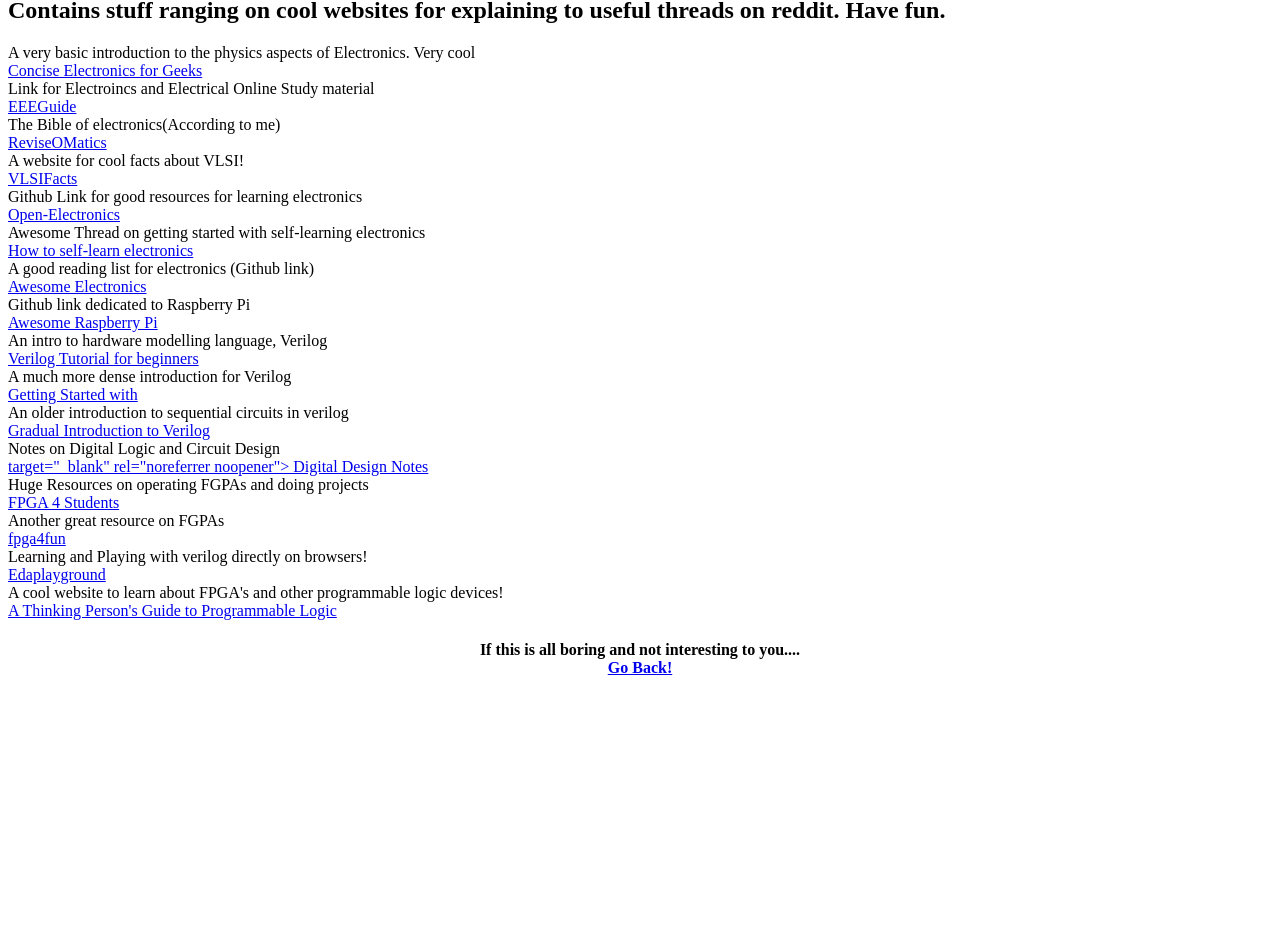
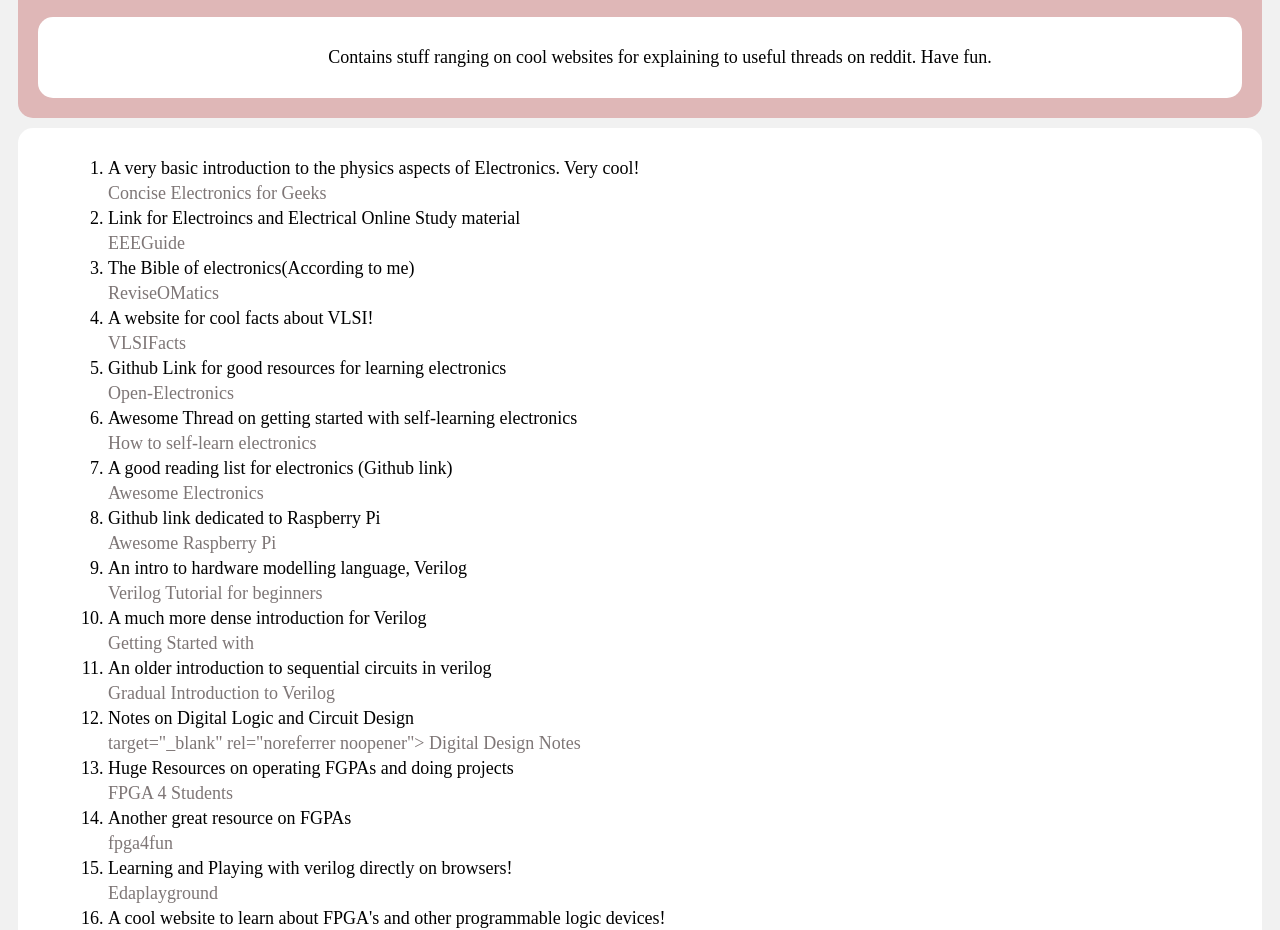
Before and after one commit to sanathNU/Cool-Websites, a plain HTML site: page pages/Elec.html in a window 1280 px wide. Shown: the part 83-1013 px from the top of the page. Before the commit the page ends 800 px from the top, so only its background shows below. Drawn offline with Linux system fonts and the light colour scheme.

Commit message:
Update Elec.html

```diff
--- a/pages/Elec.html
+++ b/pages/Elec.html
@@ -4,66 +4,71 @@
         <title>Electronics</title>
         <meta charset = 'utf-8'>
         <meta name = 'viewport' content="width=device-width, initial-scale=1">
+        <link rel="stylesheet" href="AllPages.css">
     </head>
 
     <body>
+        <div class="header"><h1 style = 'text-align:center'>
         <h1 style = 'text-align:center'> Electronics Resources</h1>
-        <h2 > Contains stuff ranging on cool websites for explaining to useful threads on reddit. Have fun.</h2>
-        <p>
-        A very basic introduction to the physics aspects of Electronics. Very cool<br>
-        <a href='https://lcamtuf.coredump.cx/electronics/' target="_blank" rel="noreferrer noopener">
-            Concise Electronics for Geeks</a><br>
+         <div class="content">
+        <p> Contains stuff ranging on cool websites for explaining to useful threads on reddit. Have fun.</p>
+    </div></div>
+
+        <div class="content">
+        <ol>
+        <li>A very basic introduction to the physics aspects of Electronics. Very cool!<br>
+        <a class='link' href='https://lcamtuf.coredump.cx/electronics/' target="_blank" rel="noreferrer noopener">
+            Concise Electronics for Geeks</a></li><li>
         Link for Electroincs and Electrical Online Study material<br>
-        <a href='https://www.eeeguide.com/' target="_blank" rel="noreferrer noopener">
-            EEEGuide</a><br>
+        <a class='link' href='https://www.eeeguide.com/' target="_blank" rel="noreferrer noopener">
+            EEEGuide</a></li><li>
         The Bible of electronics(According to me)<br>
-            <a href='https://reviseomatic.org/rOmV4/' target="_blank" rel="noreferrer noopener">
-        ReviseOMatics</a><br>
+            <a class='link' href='https://reviseomatic.org/rOmV4/' target="_blank" rel="noreferrer noopener">
+        ReviseOMatics</a></li><li>
         A website for cool facts about VLSI!<br>
-            <a href='http://www.vlsifacts.com/' target="_blank" rel="noreferrer noopener">
-        VLSIFacts</a><br>
+            <a class='link' href='http://www.vlsifacts.com/' target="_blank" rel="noreferrer noopener">
+        VLSIFacts</a></li><li>
         Github Link for good resources for learning electronics<br>
-            <a href='https://github.com/intajay/open-electronics' target="_blank" rel="noreferrer noopener">
-        Open-Electronics</a><br>
+            <a class='link' href='https://github.com/intajay/open-electronics' target="_blank" rel="noreferrer noopener">
+        Open-Electronics</a></li><li>
         Awesome Thread on getting started with self-learning electronics <br>
-            <a href='https://news.ycombinator.com/item?id=16775744' target="_blank" rel="noreferrer noopener">
-        How to self-learn electronics</self-learn></a><br>
+            <a class='link' href='https://news.ycombinator.com/item?id=16775744' target="_blank" rel="noreferrer noopener">
+        How to self-learn electronics</self-learn></a></li><li>
         A good reading list for electronics (Github link) <br>
-            <a href='https://github.com/offjangir/Awesome-Electronincs-Reading-Material' target="_blank" rel="noreferrer noopener">
-        Awesome Electronics</a><br>
+            <a class='link' href='https://github.com/offjangir/Awesome-Electronincs-Reading-Material' target="_blank" rel="noreferrer noopener">
+        Awesome Electronics</a></li><li>
         Github link dedicated to Raspberry Pi <br>
-            <a href='https://github.com/thibmaek/awesome-raspberry-pi' target="_blank" rel="noreferrer noopener">
-        Awesome Raspberry Pi</a><br>
+            <a class='link' href='https://github.com/thibmaek/awesome-raspberry-pi' target="_blank" rel="noreferrer noopener">
+        Awesome Raspberry Pi</a></li><li>
         An intro to hardware modelling language, Verilog <br>
-            <a href='http://referencedesigner.com/tutorials/verilog/verilog_01.php' target="_blank" rel="noreferrer noopener">
-        Verilog Tutorial for beginners</a><br>
+            <a class='link' href='http://referencedesigner.com/tutorials/verilog/verilog_01.php' target="_blank" rel="noreferrer noopener">
+        Verilog Tutorial for beginners</a></li><li>
         A much more dense introduction for Verilog<br>
-            <a href='https://riptutorial.com/verilog' target="_blank" rel="noreferrer noopener">
-        Getting Started with</a><br>
+            <a class='link' href='https://riptutorial.com/verilog' target="_blank" rel="noreferrer noopener">
+        Getting Started with</a></li><li>
         An older introduction to sequential circuits in verilog<br>
-            <a href='https://www.rose-hulman.edu/class/ee/laflen/ece333/Resources/VerilogSequential.htm' target="_blank" rel="noreferrer noopener">
-        Gradual Introduction to Verilog</a><br>
+            <a class='link' href='https://www.rose-hulman.edu/class/ee/laflen/ece333/Resources/VerilogSequential.htm' target="_blank" rel="noreferrer noopener">
+        Gradual Introduction to Verilog</a></li><li>
         Notes on Digital Logic and Circuit Design<br>
-            <a href='http://www.barrywatson.se/dd/index.html'> target="_blank" rel="noreferrer noopener">
-        Digital Design Notes</a><br>
+            <a class='link' href='http://www.barrywatson.se/dd/index.html'> target="_blank" rel="noreferrer noopener">
+        Digital Design Notes</a></li><li>
         Huge Resources on operating FGPAs and doing projects<br>
-            <a href='https://www.fpga4student.com/' target="_blank" rel="noreferrer noopener">
-        FPGA 4 Students</a><br>
+            <a class='link' href='https://www.fpga4student.com/' target="_blank" rel="noreferrer noopener">
+        FPGA 4 Students</a></li><li>
         Another great resource on FGPAs<br>
-            <a href='https://www.fpga4fun.com/SiteInformation.html' target="_blank" rel="noreferrer noopener">
-        fpga4fun</a><br>
+            <a class='link' href='https://www.fpga4fun.com/SiteInformation.html' target="_blank" rel="noreferrer noopener">
+        fpga4fun</a></li><li>
         Learning and Playing with verilog directly on browsers!<br>
-            <a href='https://www.edaplayground.com/' target="_blank" rel="noreferrer noopener">
-        Edaplayground</a><br>
+            <a class='link' href='https://www.edaplayground.com/' target="_blank" rel="noreferrer noopener">
+        Edaplayground</a></li><li>
         A cool website to learn about FPGA's and other programmable logic devices!<br>
-            <a href='http://www.physics.umd.edu/hep/drew/programmable/#feedback' target="_blank" rel="noreferrer noopener">
-        A Thinking Person's Guide to Programmable Logic</a><br>
+            <a class='link' href='http://www.physics.umd.edu/hep/drew/programmable/#feedback' target="_blank" rel="noreferrer noopener">
+        A Thinking Person's Guide to Programmable Logic</a></li>
+        </ol>
+        </div>
 
-        </p>
-        <h2>
-        </h2>
-        <h4 style="text-align: center;">If this is all boring and not interesting to you....<br>
-            <a href = '../index.html'> Go Back!</a>
+        <h4 style="text-align: center;"><i>Too Boring...?</i><br>
+            <a class='link' href = '../index.html'> Go Back!</a>
         </h4>
     </body>
 </html>
```
